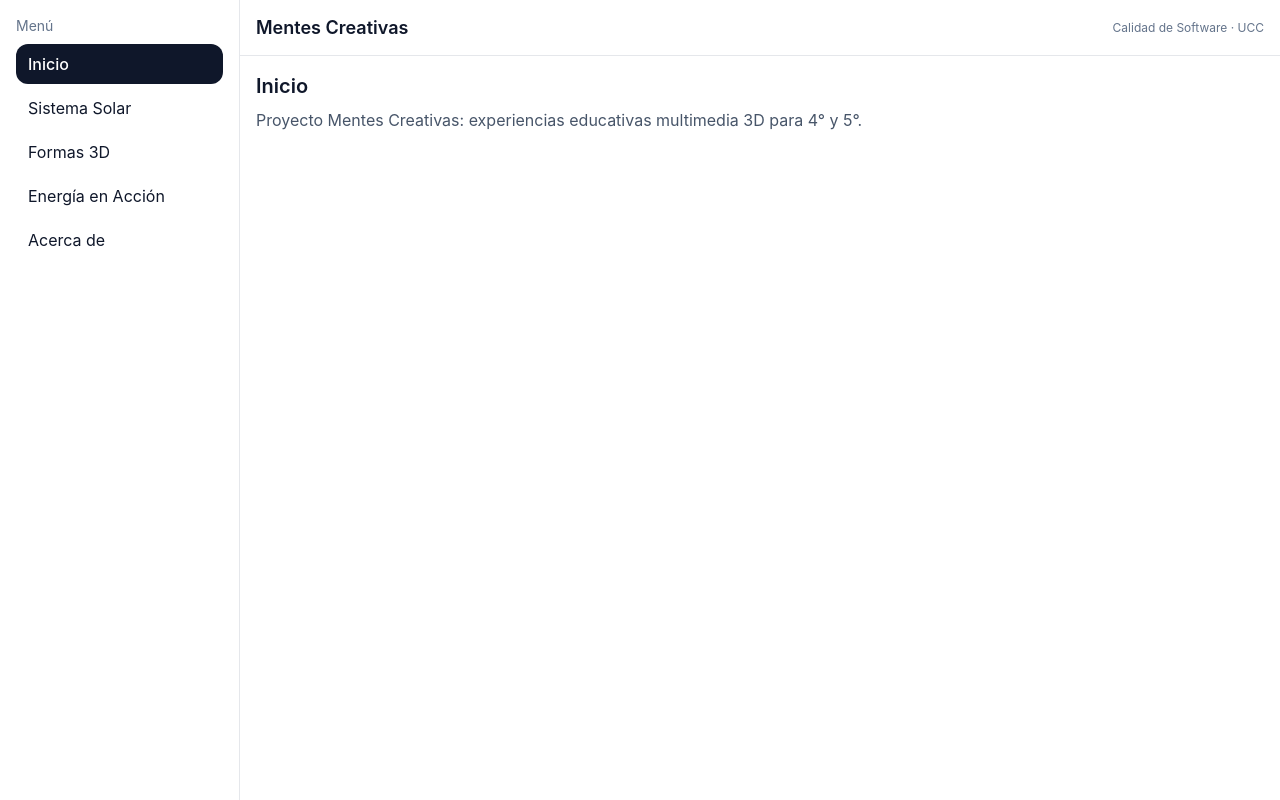
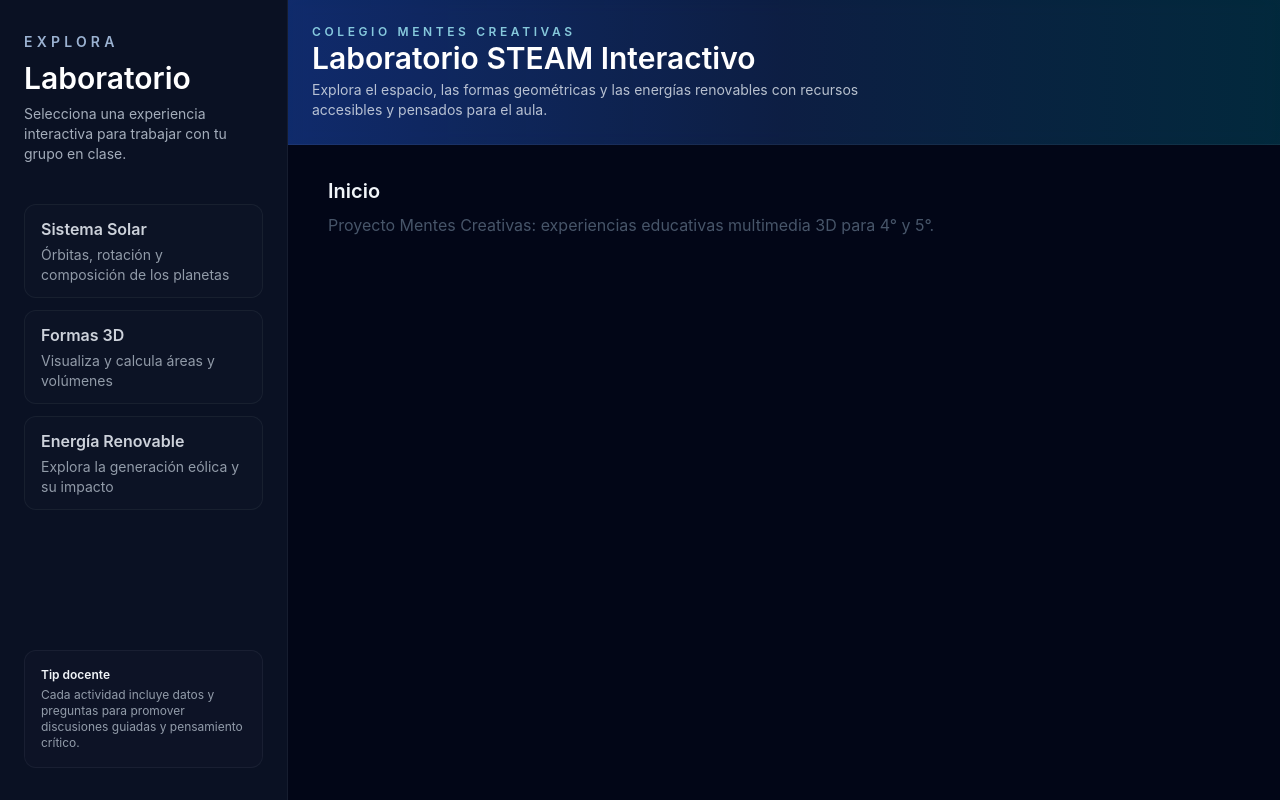
Before and after one commit to Julesb0/MentesCreativas4, a React (Vite) app: page / in a window 1280 px wide. Built offline with nearby package versions, Linux system fonts and the light colour scheme.

Commit message:
feat: redesign main layout and navigation

```diff
--- a/src/components/Sidebar.tsx
+++ b/src/components/Sidebar.tsx
@@ -1,21 +1,65 @@
 import { NavLink } from "react-router-dom";
 
-const linkClass = ({ isActive }: { isActive: boolean }) =>
-  "block px-3 py-2 rounded-xl outline-offset-4 " +
-  (isActive ? "bg-slate-900 text-white font-medium" : "hover:bg-slate-100");
+const routes = [
+  {
+    to: "/sistema-solar",
+    label: "Sistema Solar",
+    description: "Órbitas, rotación y composición de los planetas",
+  },
+  {
+    to: "/formas-3d",
+    label: "Formas 3D",
+    description: "Visualiza y calcula áreas y volúmenes",
+  },
+  {
+    to: "/energia",
+    label: "Energía Renovable",
+    description: "Explora la generación eólica y su impacto",
+  },
+];
 
 export default function Sidebar() {
   return (
-    <aside className="w-60 border-r hidden md:block" aria-label="Barra lateral">
-      <div className="p-4">
-        <p className="text-sm text-slate-500 mb-2">Menú</p>
-        <nav className="space-y-1" role="menubar">
-          <NavLink to="/" className={linkClass} end>Inicio</NavLink>
-          <NavLink to="/ciencias" className={linkClass}>Sistema Solar</NavLink>
-          <NavLink to="/matematicas" className={linkClass}>Formas 3D</NavLink>
-          <NavLink to="/tecnologia" className={linkClass}>Energía en Acción</NavLink>
-          <NavLink to="/acerca" className={linkClass}>Acerca de</NavLink>
+    <aside
+      className="hidden w-72 border-r border-white/5 bg-slate-900/70 backdrop-blur xl:block"
+      aria-label="Secciones del laboratorio STEAM"
+    >
+      <div className="flex h-full flex-col gap-10 px-6 py-8">
+        <div>
+          <p className="text-sm font-semibold uppercase tracking-[0.3em] text-blue-200/80">Explora</p>
+          <h2 className="mt-2 text-3xl font-semibold text-white">Laboratorio</h2>
+          <p className="mt-2 text-sm text-slate-300/80">
+            Selecciona una experiencia interactiva para trabajar con tu grupo en clase.
+          </p>
+        </div>
+        <nav className="flex-1" aria-label="Navegación principal">
+          <ul className="flex flex-col gap-3">
+            {routes.map((route) => (
+              <li key={route.to}>
+                <NavLink
+                  to={route.to}
+                  className={({ isActive }: { isActive: boolean }) =>
+                    [
+                      "block rounded-xl border border-white/5 px-4 py-3 transition focus:outline-none focus-visible:ring-2 focus-visible:ring-cyan-400",
+                      isActive
+                        ? "bg-gradient-to-tr from-blue-500/40 via-blue-500/30 to-cyan-500/30 text-white shadow-lg shadow-blue-900/40"
+                        : "bg-slate-900/40 text-slate-200/90 hover:border-cyan-400/50 hover:bg-slate-900/80",
+                    ].join(" ")
+                  }
+                >
+                  <span className="block text-base font-semibold">{route.label}</span>
+                  <span className="mt-1 block text-sm text-slate-300/70">{route.description}</span>
+                </NavLink>
+              </li>
+            ))}
+          </ul>
         </nav>
+        <div className="rounded-xl border border-white/5 bg-slate-900/60 p-4 text-xs text-slate-300/70">
+          <p className="font-semibold text-slate-100">Tip docente</p>
+          <p className="mt-1">
+            Cada actividad incluye datos y preguntas para promover discusiones guiadas y pensamiento crítico.
+          </p>
+        </div>
       </div>
     </aside>
   );
--- a/src/components/layout.tsx
+++ b/src/components/layout.tsx
@@ -1,18 +1,64 @@
-import { Outlet } from "react-router-dom";
+import { NavLink, Outlet } from "react-router-dom";
 import Sidebar from "./Sidebar";
+
+const links = [
+  { to: "/sistema-solar", label: "Sistema Solar" },
+  { to: "/formas-3d", label: "Formas 3D" },
+  { to: "/energia", label: "Energía" },
+];
 
 export default function Layout() {
   return (
-    <div className="min-h-dvh flex bg-white text-slate-900">
-      <Sidebar />
-      <div className="flex-1 flex flex-col">
-        <header className="h-14 border-b flex items-center px-4 justify-between">
-          <h1 className="text-lg font-semibold">Mentes Creativas</h1>
-          <span className="text-xs text-slate-500">Calidad de Software · UCC</span>
-        </header>
-        <main className="p-4">
-          <Outlet />
-        </main>
+    <div className="min-h-screen bg-slate-950 text-slate-100">
+      <a
+        href="#main-content"
+        className="sr-only focus:not-sr-only focus:absolute focus:left-4 focus:top-4 focus:z-50 focus:rounded-md focus:bg-white focus:px-4 focus:py-2 focus:text-slate-900"
+      >
+        Saltar al contenido principal
+      </a>
+      <div className="flex min-h-screen w-full">
+        <Sidebar />
+        <div className="flex flex-1 flex-col">
+          <header className="border-b border-white/5 bg-gradient-to-r from-blue-600/40 via-blue-500/20 to-cyan-500/20 backdrop-blur">
+            <div className="mx-auto flex w-full max-w-6xl flex-col gap-5 px-6 py-6">
+              <div>
+                <p className="text-xs font-semibold uppercase tracking-[0.3em] text-cyan-200/80">
+                  Colegio Mentes Creativas
+                </p>
+                <h1 className="text-2xl font-semibold leading-tight text-white sm:text-3xl">
+                  Laboratorio STEAM Interactivo
+                </h1>
+                <p className="mt-1 max-w-xl text-sm text-slate-200/80">
+                  Explora el espacio, las formas geométricas y las energías renovables con recursos accesibles y
+                  pensados para el aula.
+                </p>
+              </div>
+              <nav className="flex flex-wrap gap-2 text-sm xl:hidden" aria-label="Navegación principal">
+                {links.map((link) => (
+                  <NavLink
+                    key={link.to}
+                    to={link.to}
+                    className={({ isActive }: { isActive: boolean }) =>
+                      [
+                        "rounded-full border px-4 py-2 transition focus-visible:outline-none focus-visible:ring-2 focus-visible:ring-cyan-400",
+                        isActive
+                          ? "border-cyan-300/80 bg-cyan-500/40 text-white"
+                          : "border-white/10 bg-slate-900/70 text-slate-200 hover:border-cyan-300/50",
+                      ].join(" ")
+                    }
+                  >
+                    {link.label}
+                  </NavLink>
+                ))}
+              </nav>
+            </div>
+          </header>
+          <main id="main-content" className="flex-1 pb-12">
+            <div className="mx-auto w-full max-w-6xl px-6 pt-8 lg:px-10">
+              <Outlet />
+            </div>
+          </main>
+        </div>
       </div>
     </div>
   );
```
Also changed, not shown: 1 other file (tests, documents, lock files or other folders).
